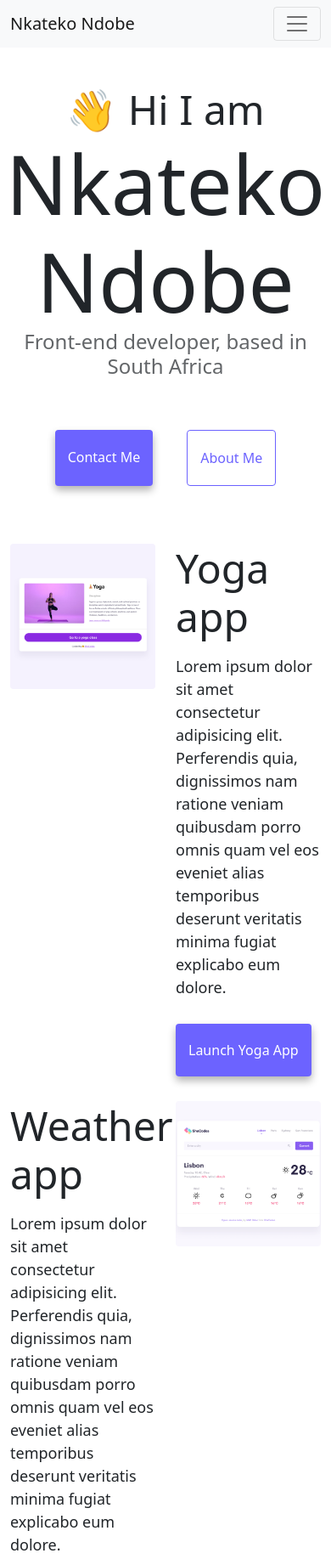
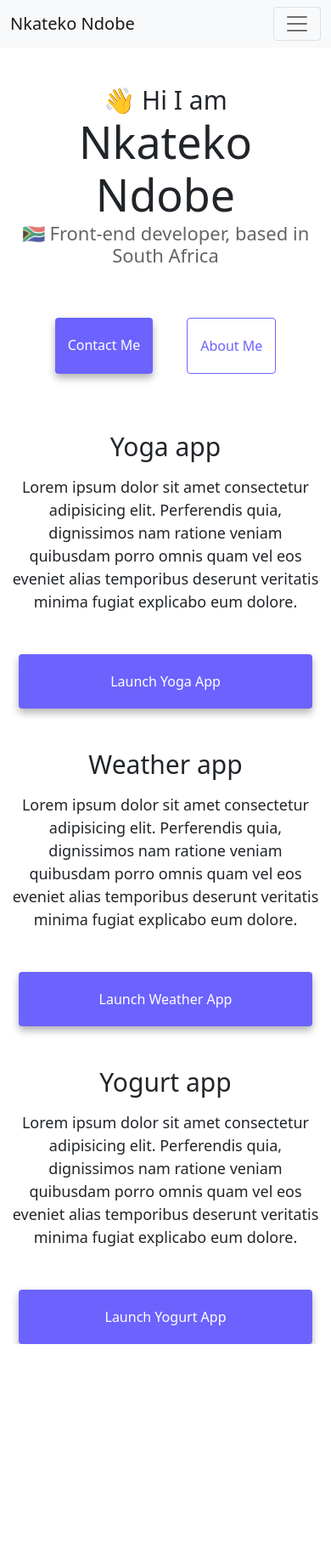
Before and after one commit to Sophie-Ndobe/Responsive-SEO-Website, a plain HTML site: page index.html in a window 390 px wide. Shown: the top 1835 px of the page at 85% size. After the commit the page ends 1582 px from the top, so only its background shows below. Drawn offline with nearby package versions, Linux system fonts and the light colour scheme.

Commit message:
Made the website mobile compatible

```diff
--- a/index.html
+++ b/index.html
@@ -3,7 +3,10 @@
   <head>
     <meta charset="UTF-8" />
     <meta http-equiv="X-UA-Compatible" content="IE=edge" />
-    <meta name="description" content="Looking for a front-end developer? Check out some of the work that i have done in website development"/>
+    <meta
+      name="description"
+      content="Looking for a front-end developer? Check out some of the work that i have done in website development"
+    />
     <meta name="viewport" content="width=device-width, initial-scale=1.0" />
     <title>Front-end developer - Nkateko Ndobe</title>
     <link
@@ -37,15 +40,26 @@
         <div class="collapse navbar-collapse" id="navbarNav">
           <ul class="navbar-nav">
             <li class="nav-item">
-              <a class="nav-link active" aria-current="page" title="Overview about me" href="index.html"
+              <a
+                class="nav-link active"
+                aria-current="page"
+                title="Overview about me"
+                href="index.html"
                 >Home</a
               >
             </li>
             <li class="nav-item">
-              <a class="nav-link" title="My story" href="about.html">About me</a>
+              <a class="nav-link" title="My story" href="about.html"
+                >About me</a
+              >
             </li>
             <li class="nav-item">
-              <a class="nav-link" title="My contact details" href="about.html#contact">Contact me</a>
+              <a
+                class="nav-link"
+                title="My contact details"
+                href="about.html#contact"
+                >Contact me</a
+              >
             </li>
           </ul>
         </div>
@@ -53,17 +67,26 @@
     </nav>
     <h2 class="text-center">👋 Hi I am</h2>
     <h1 class="text-center">Nkateko Ndobe</h1>
-    <h3 class="text-center">Front-end developer, based in South Africa</h3>
+    <h3 class="text-center">🇿🇦 Front-end developer, based in South Africa</h3>
     <div class="navigation-links mb-5">
-      <a href="about.html#contact" title="My contact details" class="primary-link">Contact me</a>
+      <a
+        href="about.html#contact"
+        title="My contact details"
+        class="primary-link"
+        >Contact me</a
+      >
       <a href="about.html" title="My story" class="secondary-link">About me</a>
     </div>
     <div class="container">
       <div class="row">
         <div class="col-6">
-          <img src="images/yoga.png" alt="Woman doing yoga pose" class="img-fluid rounded" />
+          <img
+            src="images/yoga.png"
+            alt="Woman doing yoga pose"
+            class="img-fluid rounded project-image"
+          />
         </div>
-        <div class="col-6">
+        <div class="col-sm-6">
           <h2 class="mb-3">Yoga app</h2>
           <p>
             Lorem ipsum dolor sit amet consectetur adipisicing elit. Perferendis
@@ -72,12 +95,14 @@
             explicabo eum dolore.
           </p>
           <div class="mt-5">
-            <a href="#" title="Go to yoga app" class="primary-link">Launch Yoga App</a>
+            <a href="#" title="Go to yoga app" class="primary-link"
+              >Launch Yoga App</a
+            >
           </div>
         </div>
       </div>
       <div class="row mt-5">
-        <div class="col-6">
+        <div class="col-sm-6">
           <h2 class="mb-3">Weather app</h2>
           <p>
             Lorem ipsum dolor sit amet consectetur adipisicing elit. Perferendis
@@ -86,18 +111,28 @@
             explicabo eum dolore.
           </p>
           <div class="mt-5">
-            <a href="#" title="Go to weather app" class="primary-link">Launch Weather App</a>
+            <a href="#" title="Go to weather app" class="primary-link"
+              >Launch Weather App</a
+            >
           </div>
         </div>
         <div class="col-6">
-          <img src="images/weather.png"  alt="Weather app" class="img-fluid rounded" />
+          <img
+            src="images/weather.png"
+            alt="Weather app"
+            class="img-fluid rounded project-image"
+          />
         </div>
       </div>
       <div class="row mt-5">
         <div class="col-6">
-          <img src="images/yogurt.png" alt="Greek yogurt with blueberries" class="img-fluid rounded" />
+          <img
+            src="images/yogurt.png"
+            alt="Greek yogurt with blueberries"
+            class="img-fluid rounded project-image"
+          />
         </div>
-        <div class="col-6">
+        <div class="col-sm-6">
           <h2 class="mb-3">Yogurt app</h2>
           <p>
             Lorem ipsum dolor sit amet consectetur adipisicing elit. Perferendis
@@ -106,7 +141,9 @@
             explicabo eum dolore.
           </p>
           <div class="mt-5">
-            <a href="#" title="Go to yogurt app" class="primary-link">Launch Yogurt App</a>
+            <a href="#" title="Go to yogurt app" class="primary-link"
+              >Launch Yogurt App</a
+            >
           </div>
         </div>
       </div>
--- a/src/style.css
+++ b/src/style.css
@@ -30,6 +30,34 @@ h3 {
 p {
   font-size: 18px;
   line-height: 1.5;
+}
+@media (max-width: 576px) {
+  h1 {
+    font-size: 52px;
+    margin: 0 8px;
+  }
+
+  h2 {
+    font-size: 30px;
+    text-align: center;
+  }
+  h3 {
+    font-size: 22px;
+    margin: 0 8px;
+  }
+
+  p {
+    text-align: center;
+  }
+
+  .project-image {
+    display: none;
+  }
+  .primary-link {
+    display: block;
+    text-align: center;
+    margin: 0 10px;
+  }
 }
 
 .navigation-links {
```
Also changed, not shown: about.html (+3 -3 lines).
